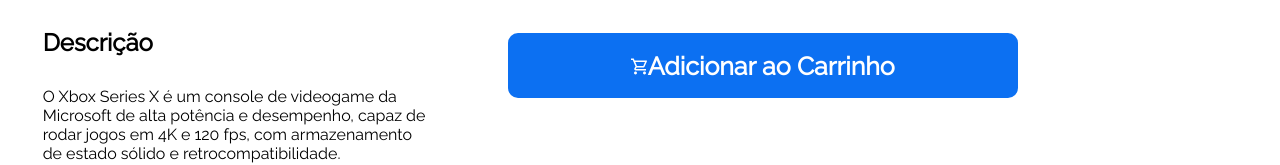
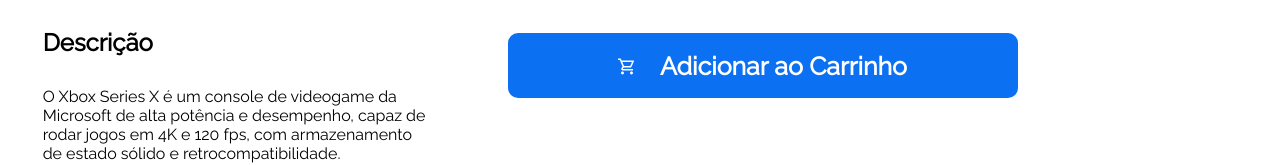
Before and after one commit to joserrbv/Ecommerce_DNC_games, a React (Vite) app: page /produto/1 in a window 1280 px wide. Shown: the part 641-806 px from the top of the page. Built offline with nearby package versions, Linux system fonts and the light colour scheme.

Commit message:
margem no carrinho do botão

```diff
--- a/src/components/DetalhedoProduto/DetalhedoProduto.jsx
+++ b/src/components/DetalhedoProduto/DetalhedoProduto.jsx
@@ -68,7 +68,7 @@
             }
           }}
         >
-          <img src={carrinhoDir} alt="" srcset="" />
+          <img id="carrinho" src={carrinhoDir} alt="" srcset="" />
           Adicionar ao Carrinho
         </button>
       </div>
--- a/src/components/DetalhedoProduto/index.scss
+++ b/src/components/DetalhedoProduto/index.scss
@@ -87,10 +87,14 @@
         line-height: 20px;
         text-align: center;
         font-weight: 700;
+
       }
     }
   }
 
+  #carrinho {
+    margin-right: 5%;
+  }
   .preco p {
     font-size: 32px;
     margin-bottom: 27px;
```
